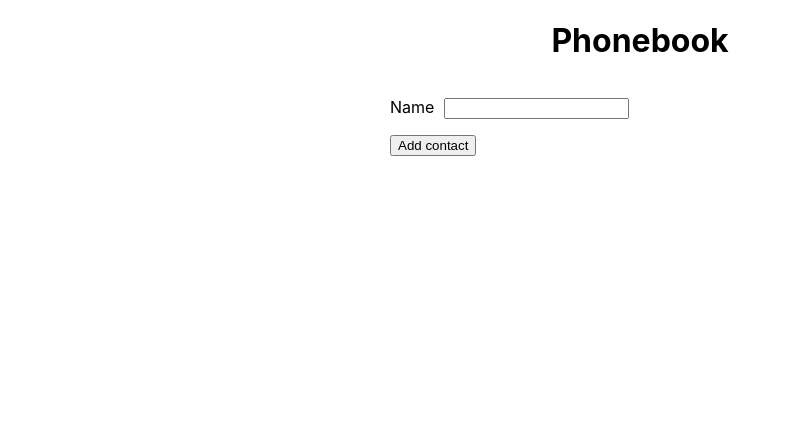
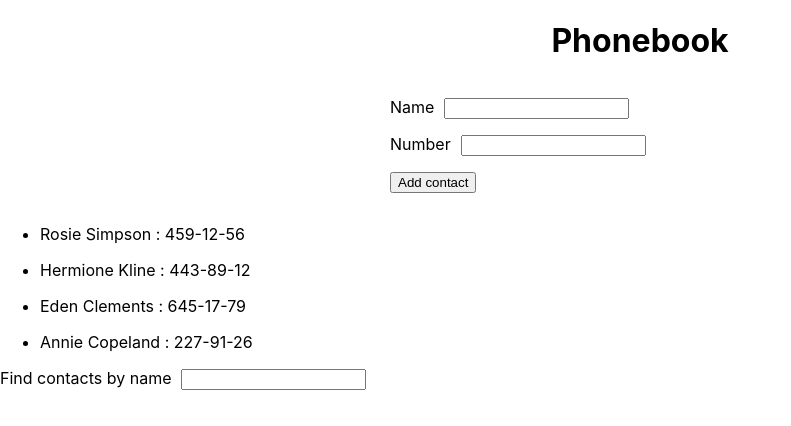
Before and after one commit to HordiienkoOlha/goit-react-hw-02-phonebook, a React (Create React App) app: page / in a window 1280 px wide. Shown: the top 426 px of the page, without its empty margins (0-791 px from the left). Built offline with nearby package versions, Linux system fonts and the light colour scheme.

Commit message:
add filter

```diff
--- a/src/components/App.js
+++ b/src/components/App.js
@@ -1,28 +1,42 @@
 import { Component } from 'react';
+import { nanoid } from 'nanoid';
+
 import ContactForm from './ContactForm';
 import ContactList from './ContactList';
+import Filter from './Filter';
 import s from './App.module.css';
 
 class App extends Component {
-  state = {
-    contacts: [],
-    filter: '',
-    name: '',
-    number: '',
-  };
+state = {
+  contacts: [
+    {id: 'id-1', name: 'Rosie Simpson', number: '459-12-56'},
+    {id: 'id-2', name: 'Hermione Kline', number: '443-89-12'},
+    {id: 'id-3', name: 'Eden Clements', number: '645-17-79'},
+    {id: 'id-4', name: 'Annie Copeland', number: '227-91-26'},
+  ],
+  filter: '',
+  name: '',
+  number: ''
+}
 
   formSubmitHandler = data => {
     console.log(data)
+    const contactId =  nanoid();
+    this.state.contacts.push({id: contactId, name: data.name, number: data.number})
+    console.log(this.state.contacts);
   }
 
   render() {
-    // console.log(this.state);
+    // console.log(this.state.contacts);
     const { contacts } = this.state;
     return (
       <div>
         <h1 className={s.title}>Phonebook</h1>
-        <ContactForm onSubmit={this.formSubmitHandler}/>
+        <ContactForm onSubmit={this.formSubmitHandler} />
         <ContactList contacts={contacts} />
+        <Filter />
+
+
       </div>
     );
   }
--- a/src/components/ContactForm/ContactForm.js
+++ b/src/components/ContactForm/ContactForm.js
@@ -2,28 +2,36 @@
 import { Component } from 'react';
 import s from './ContactForm.module.css';
 
+import { nanoid } from 'nanoid';
+
 class ContactForm extends Component {
     state = {
     name: '',
-  number: ''
+    number: '',
     };
-    onChange = (event) => {
 
+    nameId = nanoid();
+
+    onChange = event => {
     const { name, value } = event.target;
         this.setState({
-    [name]: value
+            [name]: value,
         });
-    }
+    };
     onSubmit = event => {
     event.preventDefault();
         this.props.onSubmit(this.state);
-    }
+        this.reset();
+    };
+      reset = () => {
+    this.setState({ name: '', number: '' });
+  };
   render() {
-    const { name} = this.state;
+    const { name, number } = this.state;
     return (
       <form className={s.form} onSubmit={this.onSubmit}>
         <div className={s.row}>
-        <label className={s.label}>
+          <label className={s.label} htmlFor={this.nameId}>
             Name
             <input
               value={name}
@@ -33,32 +41,32 @@ state = {
               pattern="^[a-zA-Zа-яА-Я]+(([' -][a-zA-Zа-яА-Я ])?[a-zA-Zа-яА-Я]*)*$"
               title="Name may contain only letters, apostrophe, dash and spaces. For example Adrian, Jacob Mercer, Charles de Batz de Castelmore d'Artagnan"
               onChange={this.onChange}
+              id={this.nameId}
               required
             />
           </label>
-
+          <label className={s.label} htmlFor={this.nameId}>
+            Number
+            <input
+              value={number}
+              type="tel"
+              name="number"
+              className={s.input}
+              pattern="\+?\d{1,4}?[-.\s]?\(?\d{1,3}?\)?[-.\s]?\d{1,4}[-.\s]?\d{1,4}[-.\s]?\d{1,9}"
+              title="Phone number must be digits and can contain spaces, dashes, parentheses and can start with +"
+              onChange={this.onChange}
+              id={this.nameId}
+              required
+            />
+          </label>
         </div>
         <button type="submit">Add contact</button>
-
       </form>
-        )
+    );
   }
 }
 
-
 export default ContactForm;
-
-// <label className={s.label}>
-//     Number
-//     <input
-//     type="tel"
-//      name="number"
-//      className={s.input}
-//     pattern="\+?\d{1,4}?[-.\s]?\(?\d{1,3}?\)?[-.\s]?\d{1,4}[-.\s]?\d{1,4}[-.\s]?\d{1,9}"
-//     title="Phone number must be digits and can contain spaces, dashes, parentheses and can start with +"
-//     required
-//     />
-//         </label>
 
 // <form onSubmit={this.handleSubmit}>
 //   <label>
--- a/src/components/ContactList/ContactList.js
+++ b/src/components/ContactList/ContactList.js
@@ -1,6 +1,8 @@
 
 const ContactList = ({ contacts }) => {
-    // const { id, name, number } = contacts
+
+    console.log(contacts)
+
     return (
         <ul>
             {contacts.map(contact => (
--- /dev/null
+++ b/src/components/Filter/Filter.js
@@ -0,0 +1,23 @@
+import s from './Filter.module.css'
+
+const Filter = () => {
+
+    return (
+        <div>
+            <label className={s.label}>
+            Find contacts by name
+            <input
+              type="text"
+              name="filterInput"
+              className={s.input}
+              pattern="^[a-zA-Zа-яА-Я]+(([' -][a-zA-Zа-яА-Я ])?[a-zA-Zа-яА-Я]*)*$"
+              title="Name may contain only letters, apostrophe, dash and spaces. For example Adrian, Jacob Mercer, Charles de Batz de Castelmore d'Artagnan"
+            //   onChange={this.onFind}
+              required
+            />
+            </label>
+            </div>
+    )
+
+}
+export default Filter;
--- /dev/null
+++ b/src/components/Filter/Filter.module.css
@@ -0,0 +1,6 @@
+.label {
+  margin-bottom: 15px;
+}
+.input {
+  margin-left: 10px;
+}
--- /dev/null
+++ b/src/components/Filter/index.js
@@ -0,0 +1 @@
+export { default } from './Filter'
```
Lines whose indentation alone changed are shown as unchanged.
